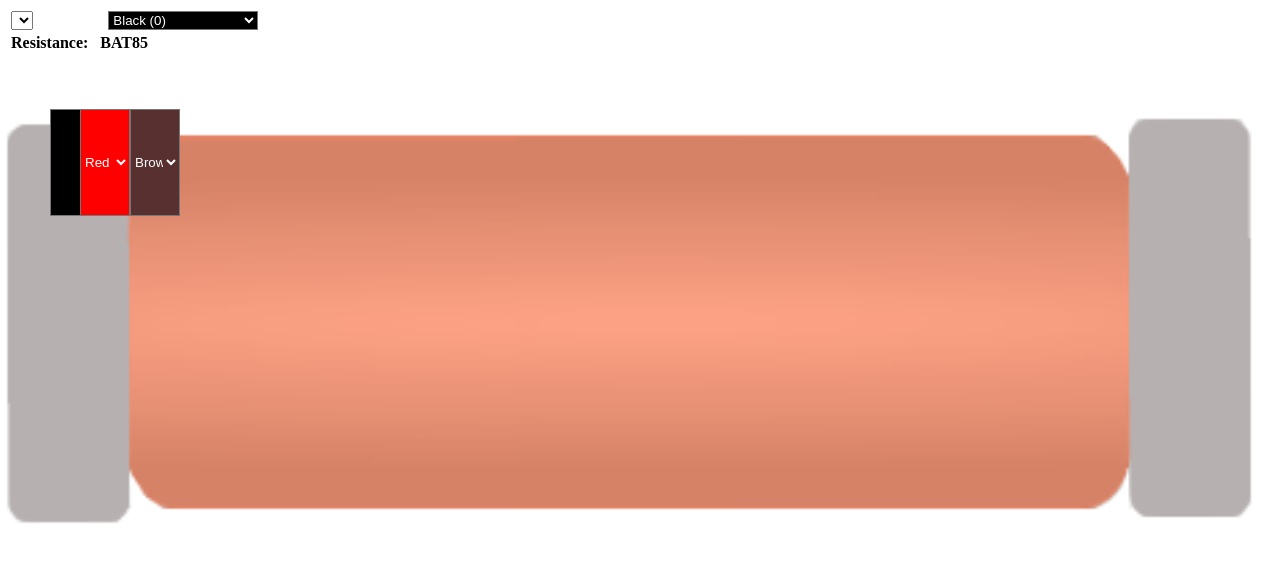
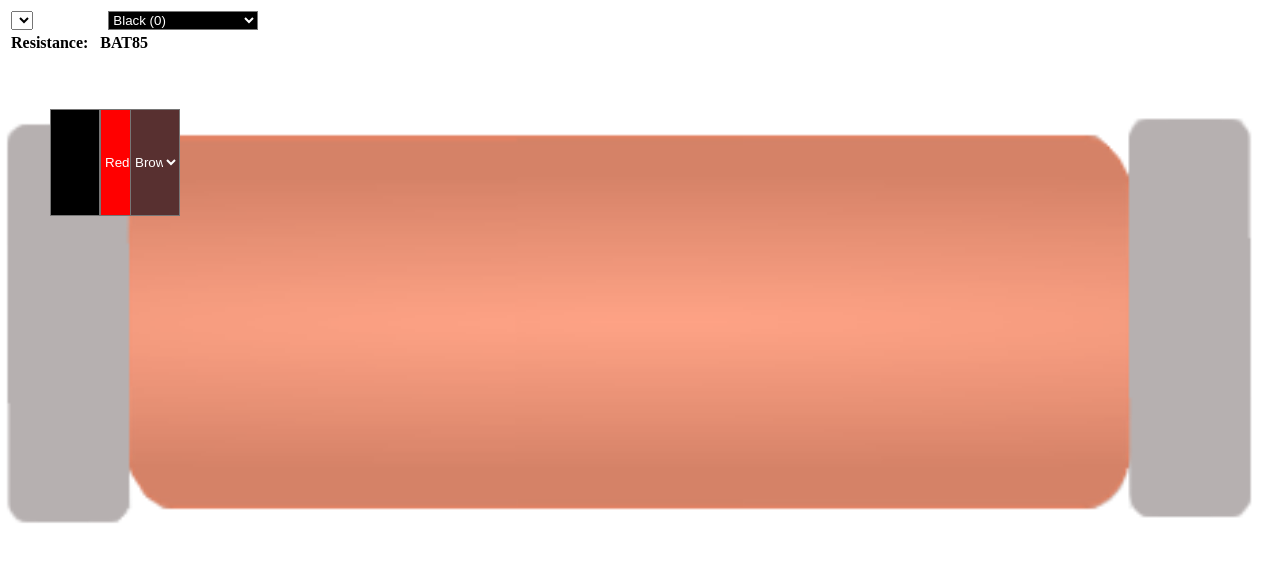
Before and after one commit to mayur4535/test, a website: page index.html in a window 1280 px wide. Drawn offline with Linux system fonts and the light colour scheme.

Commit message:
Update index.html

```diff
--- a/index.html
+++ b/index.html
@@ -15,7 +15,7 @@ img {width:98%;
 .f2{width:90%;
    position: absolute;
   top: 109px;
-  left: 80px;}
+  left: 100px;}
 
 .f3{width:90%;
    position: absolute;
```
